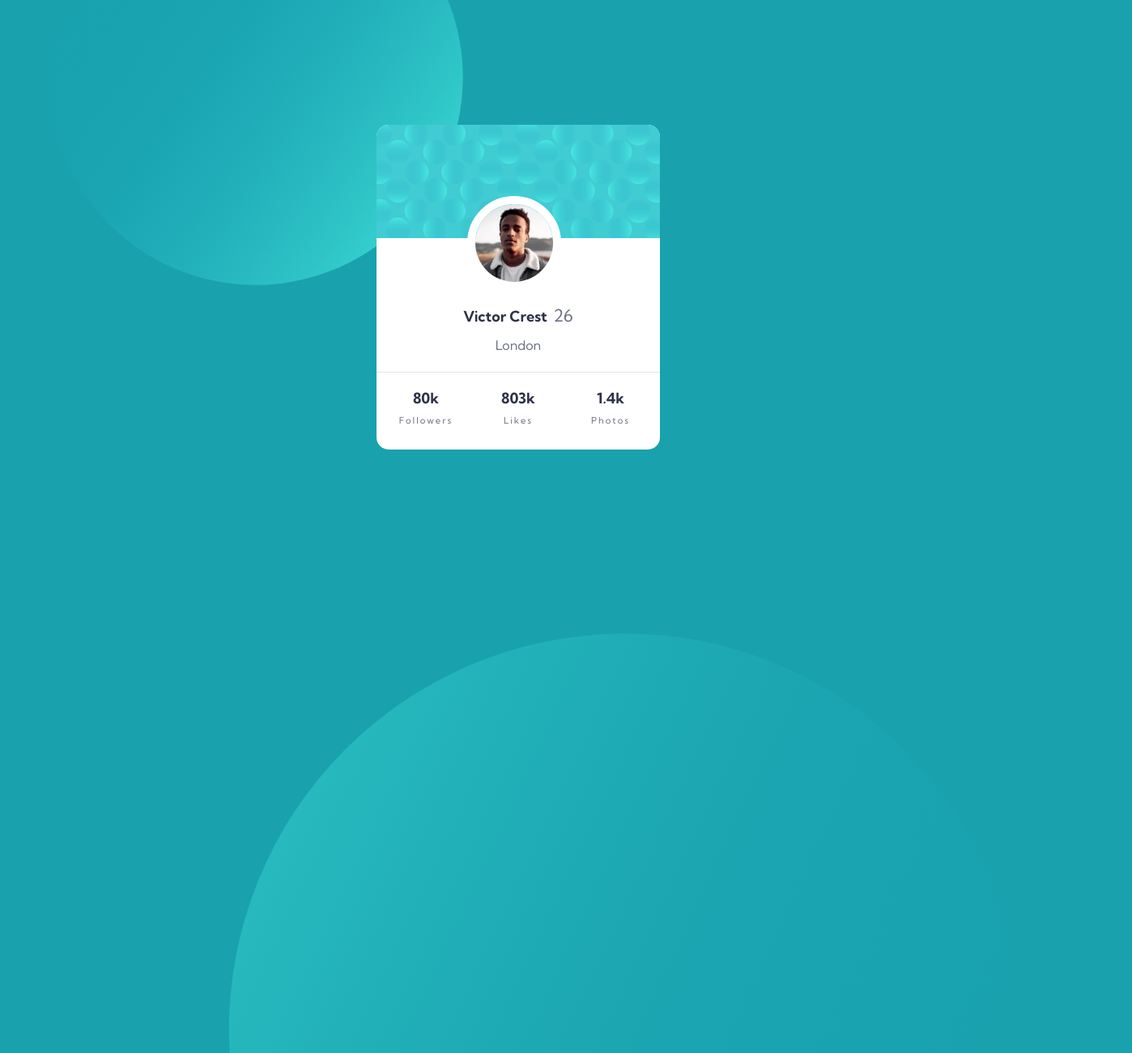
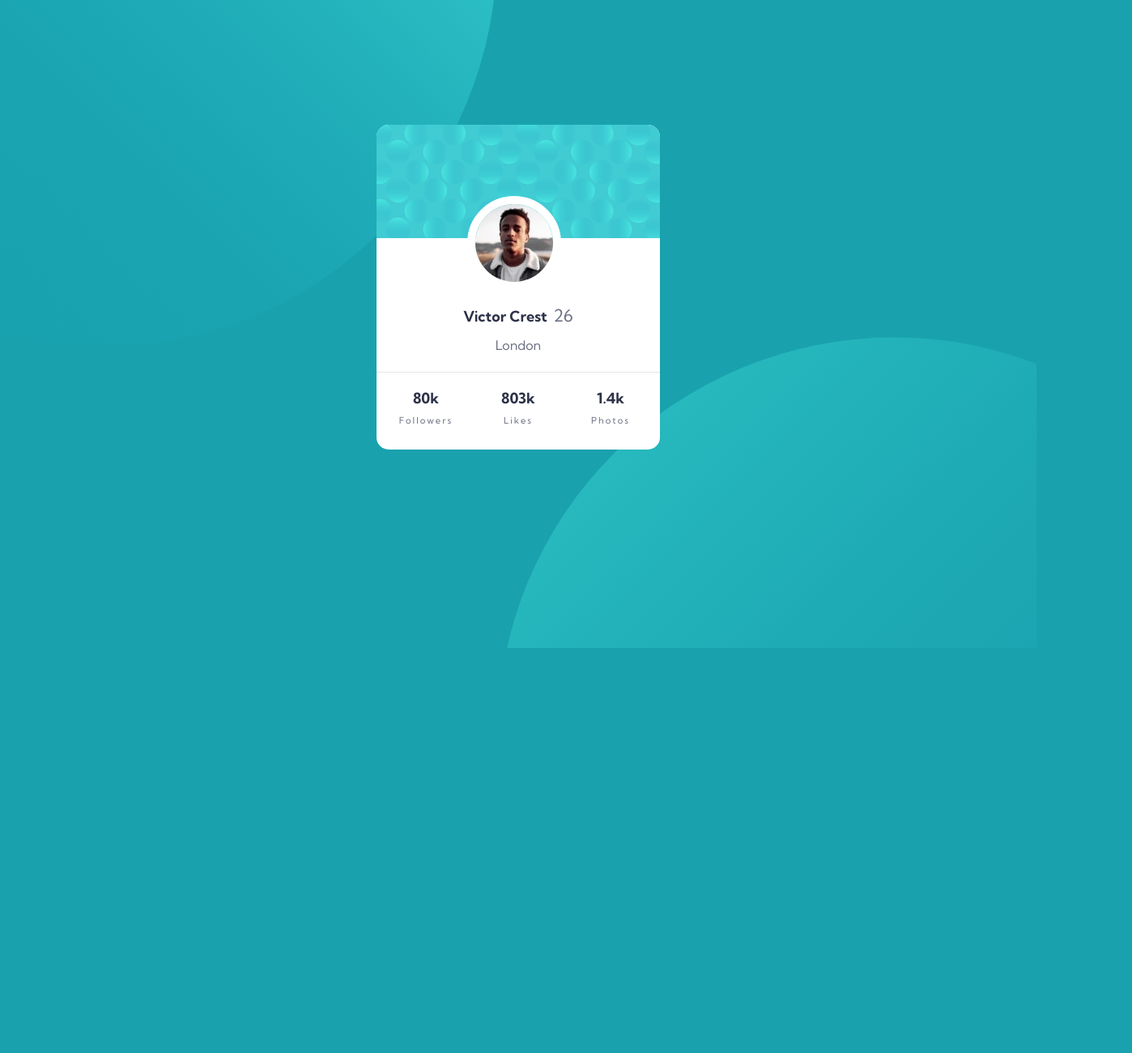
Before and after one commit to Julius-Java/profile-card, a plain HTML site: page index.html in a window 1280 px wide. Shown: the top 1300 px of the page at 81% size, 1398 px wide, since content can reach past the window. After the commit the page ends 800 px from the top, so only its background shows below. Drawn offline with nearby package versions, Linux system fonts and the light colour scheme.

Commit message:
Remove bg image tags from html and update css body background rule

```diff
--- a/css/styles.css
+++ b/css/styles.css
@@ -1,11 +1,9 @@
 body {
     margin: 0;
     padding: 0;
-    /* background-image:  url("../images/bg-pattern-bottom.svg");
-    background-position: bottom right;
-    background-repeat: no-repeat;
-    background-attachment: fixed;
-    background-size: 40rem; */
+    background-image: url(../images/bg-pattern-top.svg), url(../images/bg-pattern-bottom.svg);
+    background-repeat: no-repeat, no-repeat;
+    background-position: right 52vw bottom 35vh, left 48vw top 52vh;
     background-color: hsl(185, 75%, 39%);
     overflow: hidden;
     font-family: 'Kumbh Sans', sans-serif;
@@ -24,28 +22,10 @@ h5, h6 {
     border: none;
 }
 
-.bg {
-    position: absolute;
-    z-index: -1;
-    max-width: 180%;
-}
-
 .top img {
     width: 100%;
     border-top-left-radius: 15px;
     border-top-right-radius: 15px;
-}
-
-.bg-top {
-    top: -65%;
-    left: 100px;
-    transform: rotate(50deg);
-}
-
-.bg-bottom {
-    right: 100px;
-    bottom: -60%;
-    transform: rotate(-20deg);
 }
 
 .mid img {
@@ -111,27 +91,11 @@ hr {
     font-size: 0.7rem;
 }
 
-@media (max-width: 1440px) {
-    .bg {
-        max-width: 40%;
-    }
-
-    .bg-top {
-        top: -20%;
-        left: 60px;
-        transform: rotate(80deg);
-    }
-
-    .bg-bottom {
-        max-width: 100%;
-        right: 20px;
-        bottom: -120%;
-    }
-}
-
 @media (max-width: 350px) {
     body {
         padding: 0 20px 0;
+        background-position: right 40vw bottom 27vh, left 40vw top 40vh;
+        background-size: 45vh;
     }
     .card {
         margin: 35% auto 0;
@@ -143,15 +107,6 @@ hr {
         top: 19%;
     }
 
-    .bg {
-        max-width: 90%;
-    }
-
-    .bg-top {
-        top: -5%;
-        left: -150px;
-    }
-
     .bg-bottom {
         bottom: 20%;
         right: -15%;
--- a/index.html
+++ b/index.html
@@ -19,7 +19,6 @@
   <title>Frontend Mentor | Profile card component</title>
 </head>
 <body>
-  <img src="./images/bg-pattern-top.svg" class="bg bg-top">
 
   <main>
     <div class="card">
@@ -58,9 +57,6 @@
       </section>
     </div>
   </main>
-
-
-  <img src="./images/bg-pattern-bottom.svg" class="bg bg-bottom">
   <!-- Victor Crest
   26
   London
```
Also changed, not shown: 1 other file.
